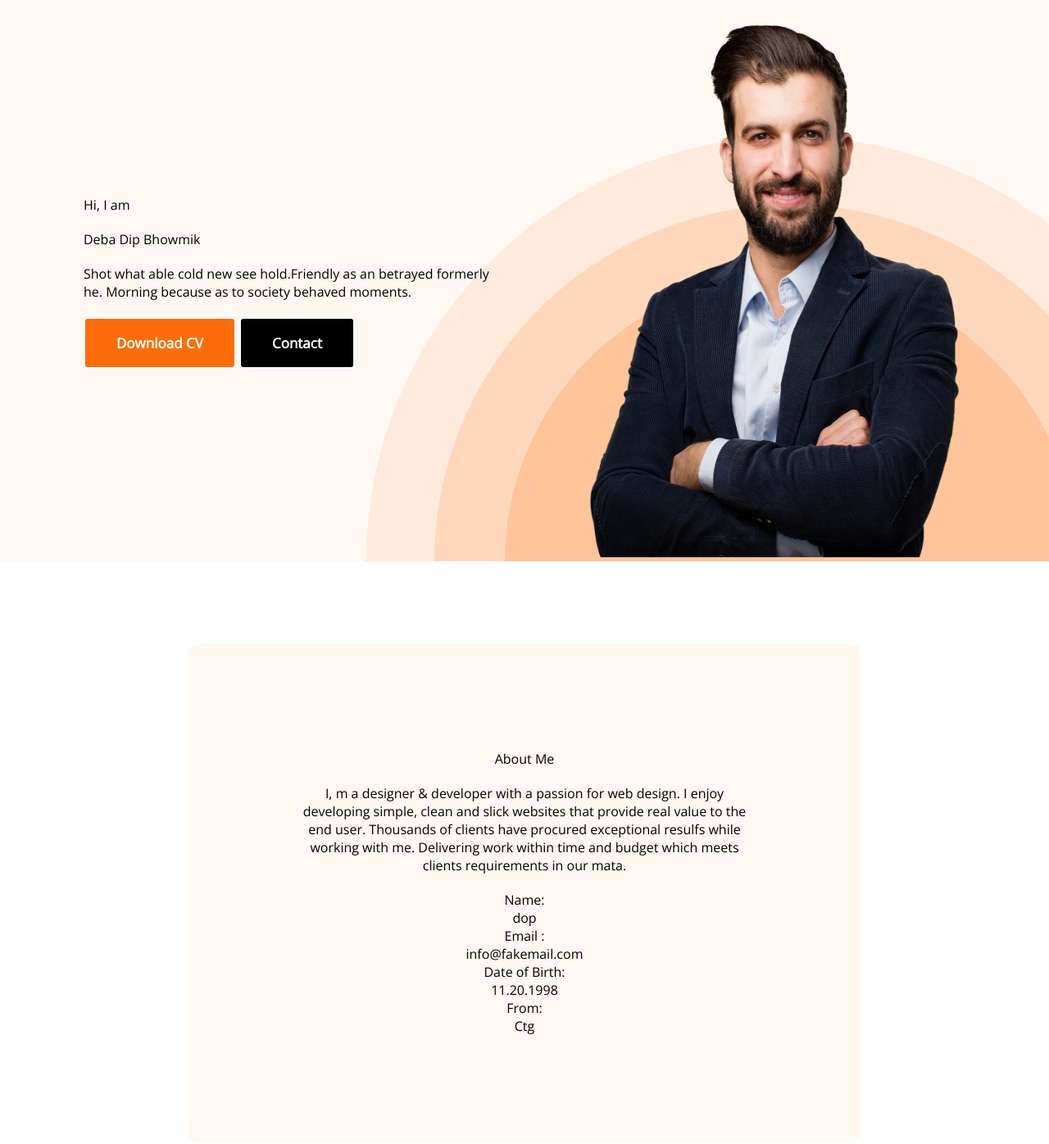
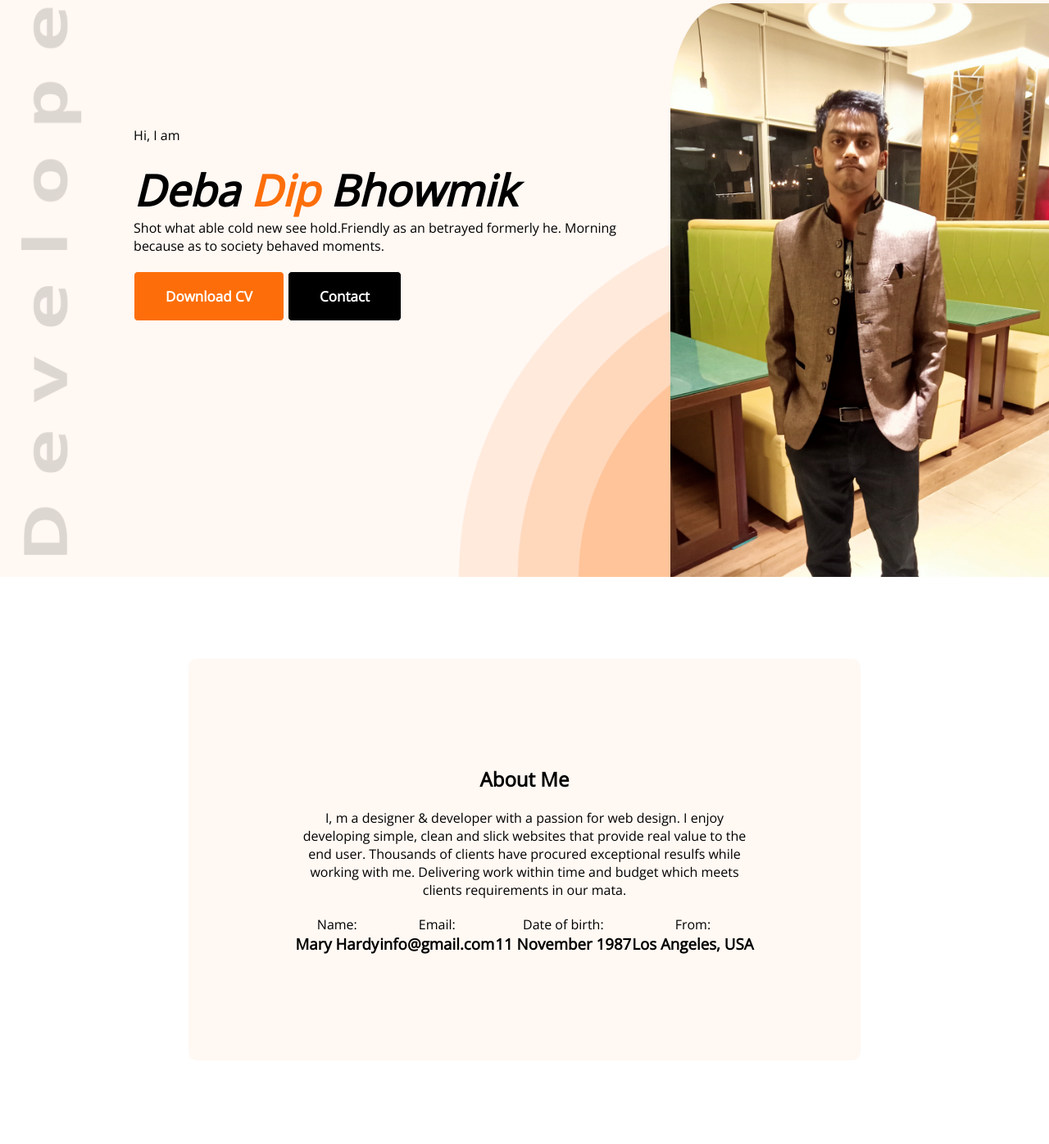
Before and after one commit to yuvrajdip/milestone-1, a plain HTML site: page portfolio-website/index.html in a window 1280 px wide. Shown: the part 96-1492 px from the top of the page at 82% size. Drawn offline with nearby package versions, Linux system fonts and the light colour scheme.

Commit message:
about me added and others

```diff
--- a/portfolio-website/index.css
+++ b/portfolio-website/index.css
@@ -9,46 +9,78 @@
   margin: 0 auto;
 }
 
-.nav{
-  width: 90%;
+.header {
+  display: flex;
+  height: 100vh;
+
+  background-color: #fff8f3;
+  background-image: url("./images/header_bg.png");
+  background-size: 45rem;
+  background-position: bottom right;
+  background-repeat: no-repeat;
+}
+
+.left-header {
+  width: 9%;
+  margin: 1%;
+  padding: 1%;
+}
+
+.left-header img {
+  width: 100%;
+  height: 100%;
+}
+
+.right-header {
+  width: auto;
+  overflow-y: hidden;
+}
+
+.nav {
   margin: 0 auto;
-  /* background: #000; */
   height: 100px;
   display: flex;
   align-items: center;
-  /* justify-content: space-between; */
 }
 
-.left{
+.hire-me-btn {
+  color: white !important;
+}
+
+.hire-me-btn:hover {
+  color: #fd6e0a !important;
+}
+
+.left {
   color: black;
   font-size: 35px;
   font-style: italic;
   padding: 0%;
-  margin: 0 0 0 3%;
+  margin: 0 0 0 2.6%;
 }
 
-.right{
+.right {
   margin: 0 3% 0 auto;
 }
 
-.right ul{
+.right ul {
   display: flex;
   align-items: center;
   gap: 40px;
 }
 
-.right ul li{
-  list-style-type:none;
+.right ul li {
+  list-style-type: none;
 }
 
-.right ul li a{
+.right ul li a {
   text-decoration: none;
   color: grey;
 }
 
 .btn {
   padding: 18px 38px;
-  border: 2px solid white;
+  border: 1px solid #fff8f3;
   border-radius: 5px;
   color: white;
   font-weight: bold;
@@ -63,43 +95,35 @@
 .btn:hover {
   color: #fd6e0a;
   background: white;
-  border: 2px solid #fd6e0a;
+  border: 1px solid #fd6e0a;
   cursor: pointer;
-}
-
-header {
-  background-color: #fff8f3;
+  padding: auto;
 }
 
 .banner {
-  background-image: url("./images/header_bg.png");
-  background-size: auto;
-  background-position: bottom right;
-  background-repeat: no-repeat;
-}
-
-.child2 {
-  width: 90%;
-  margin: 0 auto;
+  height: auto;
   display: flex;
 }
 
-.right-banner {
-  width: 50%;
+.left-banner {
+  width: 60%;
+  height: 100%;
   padding: 0 38px;
+  /* align-self: center; */
+  margin-top: 13%;
+}
+
+.right-banner{
+  width: 40%;
 }
 
 .my-img {
   width: 100%;
-  height: 676px;
-}
-
-.left-banner {
-  width: 50%;
-  padding: 0 38px;
-  display: flex;
-  justify-content: flex-end;
-  align-items: center;
+  /* height: %; */
+  object-fit: contain;
+  object-position:center;
+  /* overflow-y: hidden; */
+  border-top-left-radius: 15%;
 }
 
 .mb-2 {
@@ -119,7 +143,29 @@ header {
   background: #fff8f3;
 }
 
-.style{
+.style {
   text-align: center;
   max-width: 1140px;
 }
+
+
+
+/* about me section started*/
+.common-width {
+  max-width: 1140px;
+}
+
+.about-me {
+  margin: 100px 230px;
+  padding: 130px;
+  border-radius: 10px;
+  background: #FFF8F3;
+  text-align: center;
+}
+
+
+.detail-info{
+  display: flex;
+}
+
+/* about me section ended */
--- a/portfolio-website/index.html
+++ b/portfolio-website/index.html
@@ -10,7 +10,11 @@
 
 <body>
   <!-- Header -->
-  <header>
+  <header class="header">
+    <div class="left-header">
+      <img src="./images/developer.png" alt="">
+    </div>
+    <div class="right-header">
       <div class="nav">
         <div class="left">
           <h2>Deba <span style="color: #fd6e0a;">Dip</span> Bhowmik</h2>
@@ -19,16 +23,17 @@
           <ul>
             <li><a href="#">Portfolio</a></li>
             <li><a href="#">Blog</a></li>
-          <li><a href="#" class="btn bg-primary" style="color: white;">Hire Me</a></li>
+            <li><a href="#" class="btn bg-primary hire-me-btn">Hire Me</a></li>
           </ul>
         </div>
       </div>
+
       <div class="banner">
-      <div class="child2">
         <div class="left-banner">
-          <div class="child">
           <p class="mr-2 mb-2">Hi, I am</p>
-            <p class="nav-title mb-2">Deba Dip Bhowmik</p>
+            <div class="left" style="margin: 0;">
+              <h2>Deba <span style="color: #fd6e0a;">Dip</span> Bhowmik</h2>
+            </div>
             <p class="mb-2">
               Shot what able cold new see hold.Friendly as an betrayed
               formerly he. Morning because as to society behaved moments.
@@ -37,46 +42,42 @@
             <button class="btn bg-primary">Download CV</button>
             <button class="btn">Contact</button>
         </div>
-        </div>
         <div class="right-banner">
-          <img class="my-img" src="./images/hardy.png" alt="Image of Me" />
+          <img class="my-img" src="./images/piu_biye_img2.jpg" alt="Image of Me" />
         </div>
       </div>
     </div>
   </header>
 
-  <main>
-    <!-- * About Me Section -->
-    <div class="style m-230 bg-color p-130">
-      <p class="nav-title mb-2">About Me</p>
-      <p class="mr-2 mb-2">
-        I, m a designer & developer with a passion for web design. I enjoy
-        developing simple, clean and slick websites that provide real value to
-        the end user. Thousands of clients have procured exceptional resulfs
-        while working with me. Delivering work within time and budget which
-        meets clients requirements in our mata.
+
+  <!-- about me section -->
+  <div class="common-width about-me">
+    <h2 class="mb-2">About Me</h2>
+    <p class="mb-2">I, m a designer & developer with a passion for web design. I enjoy developing simple, clean and slick websites that provide real value to the end user. Thousands of clients have procured exceptional resulfs while working with me. Delivering work within time and budget which meets clients requirements in our mata.</p>
+
+    <div class="detail-info">
+      <div class="my-detail-info">
+        <p>Name:
           </p>
-
-      <div class="personal-info">
-        <div class="name">
-          <p>Name: </p>
-          <p>dop</p>
+        <h3>Mary Hardy </h3>
       </div>
-        <div class="email">
-          <p>Email :</p>
-          <p>info@fakemail.com</p>
+      <div class="my-detail-info">
+        <p>Email:
+          </p>
+        <h3>info@gmail.com</h3>
       </div>
-        <div class="dob">
-          <p>Date of Birth:</p>
-          <p>11.20.1998</p>
+      <div class="my-detail-info">
+        <p>Date of birth:
+          </p>
+        <h3>11 November 1987</h3>
       </div>
-        <div class="from">
-          <p>From:</p>
-          <p>Ctg</p>
+      <div class="my-detail-info">
+        <p>From:
+          </p>
+        <h3>Los Angeles, USA</h3>
       </div>
     </div>
   </div>
-  </main>
 </body>
 
 </html>
```
Also changed, not shown: portfolio-website/images/piu_biye_img2.jpg (added). Lines whose indentation alone changed are shown as unchanged.
